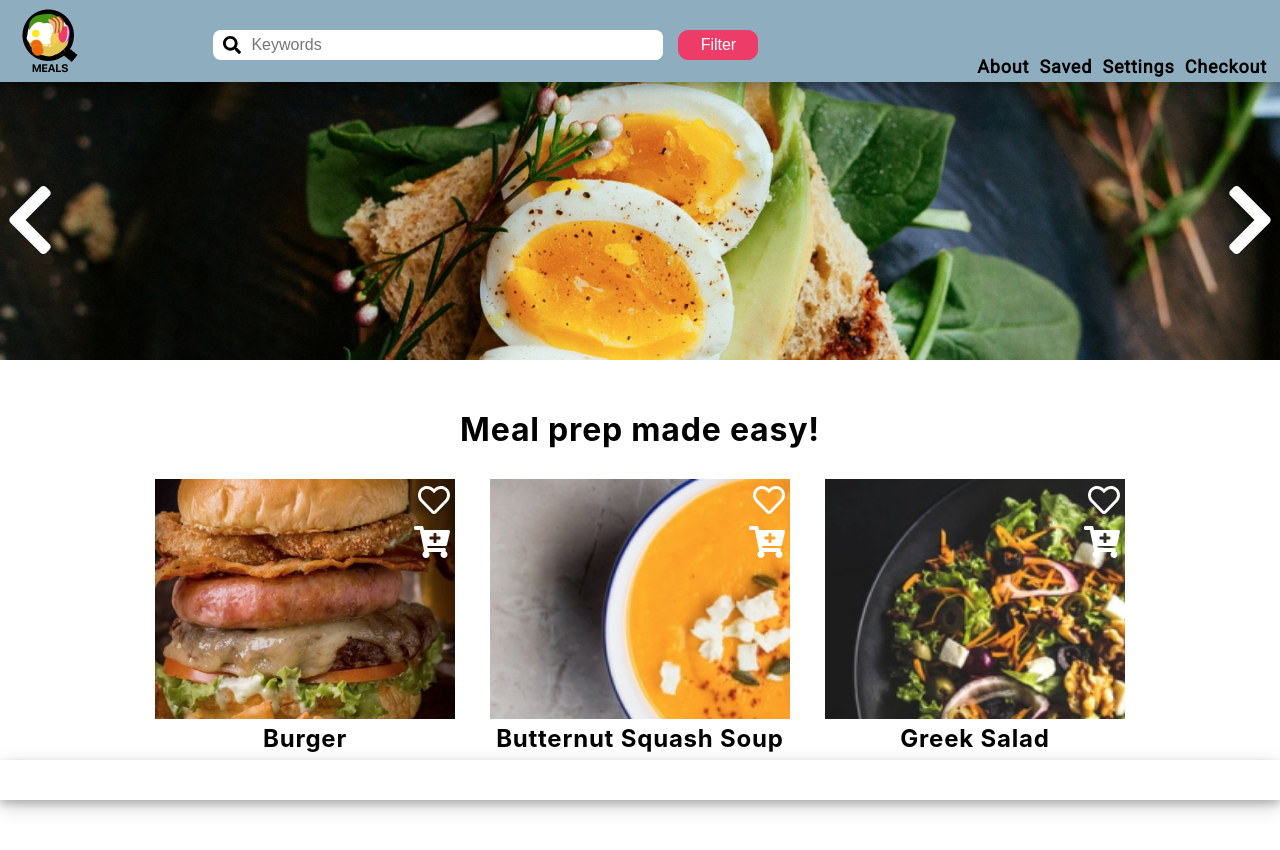
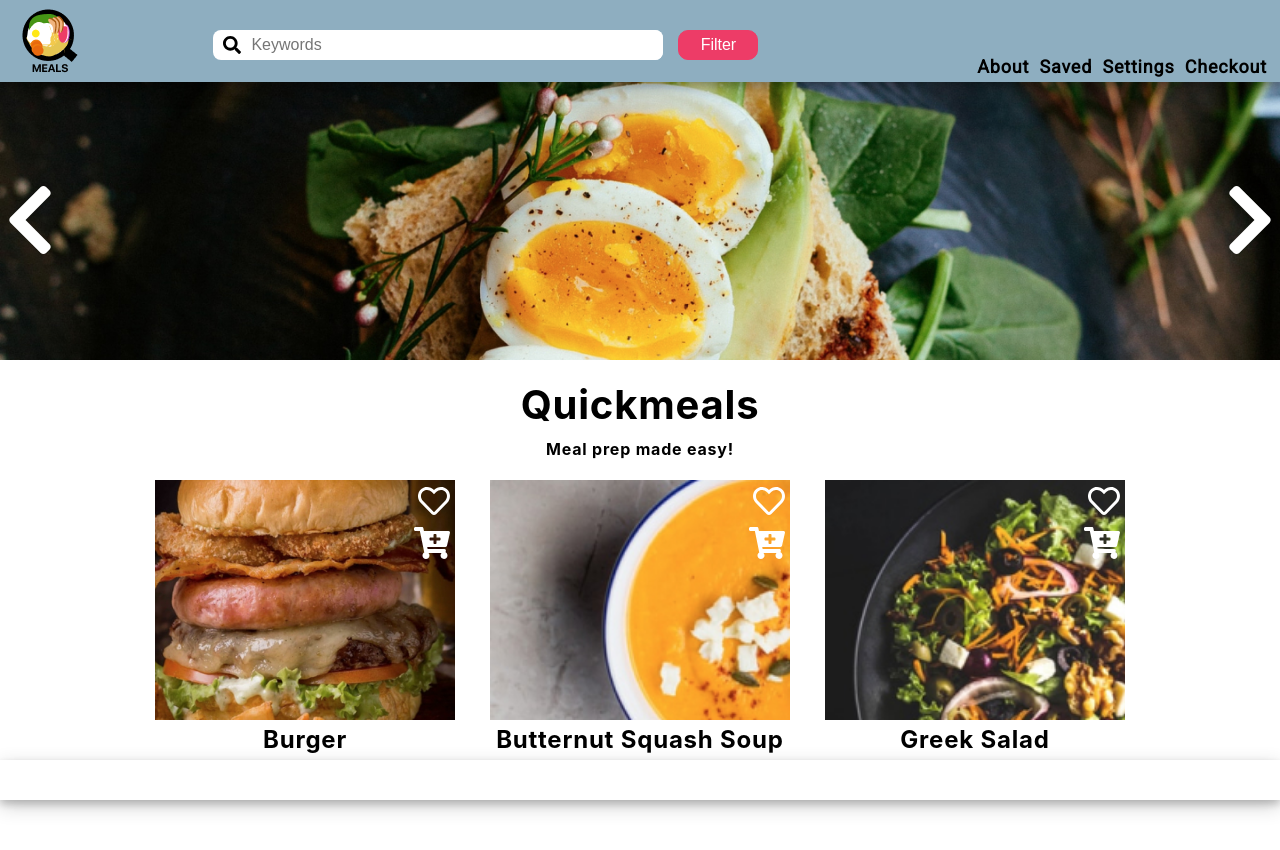
Before and after one commit to jadizzedin/quickmeals, a React (Create React App) app in the folder client/: page / in a window 1280 px wide. Shown: the top 850 px of the page. Built offline with nearby package versions, Linux system fonts and the light colour scheme.

Commit message:
final edits

```diff
--- a/client/src/components/components.css
+++ b/client/src/components/components.css
@@ -25,9 +25,7 @@
   margin: 5px 0;
   font-size: 16px;
 }
-h1 {
-  margin: 20px;
-}
+
 h2 {
   margin: 5px 0;
 }
@@ -36,6 +34,15 @@ h2 {
 }
 .card-icon {
   margin: 5px;
+}
+.title {
+  margin-bottom: 0;
+  margin-top: 20px;
+  font-size: 40px;
+  color: black;
+}
+.description{
+  margin-top: 10px;
 }
 
 @media screen and (min-width: 600px) {
--- a/client/src/components/main.js
+++ b/client/src/components/main.js
@@ -27,7 +27,8 @@ function Main(props) {
           color={'white'}
           size={'5x'}/>
       </div>
-        <h1>Meal prep made easy!</h1>
+        <h1 className='title'>Quickmeals</h1>
+        <h4 className='description'>Meal prep made easy!</h4>
       <div className="card-container">
       {cards}
       </div>
```
